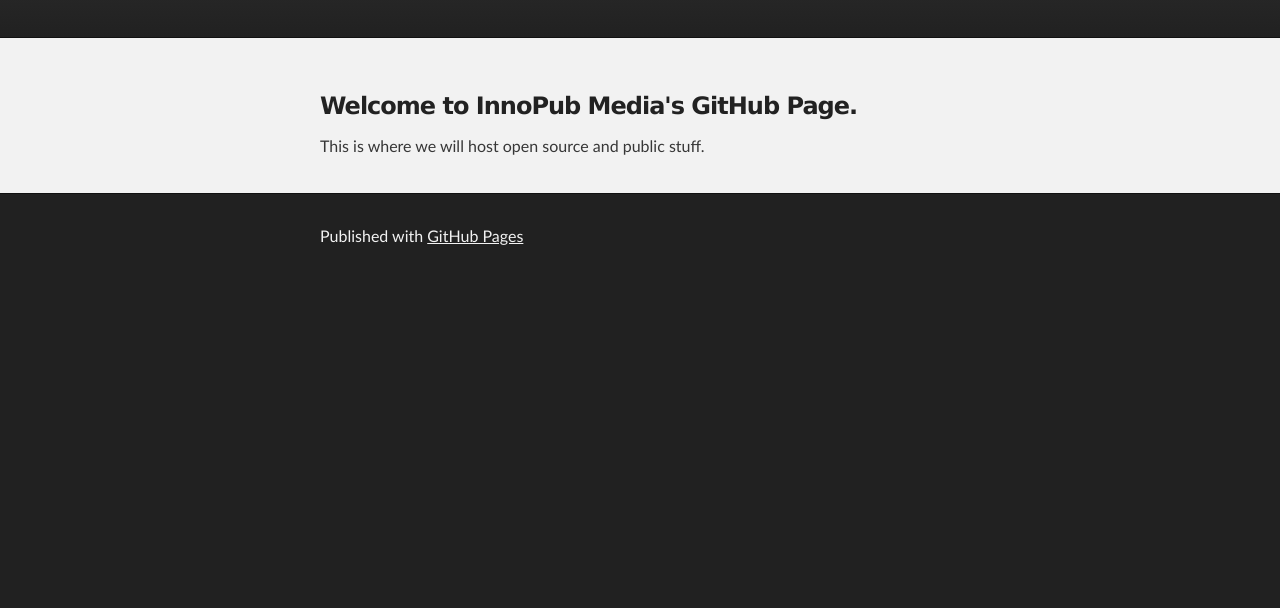
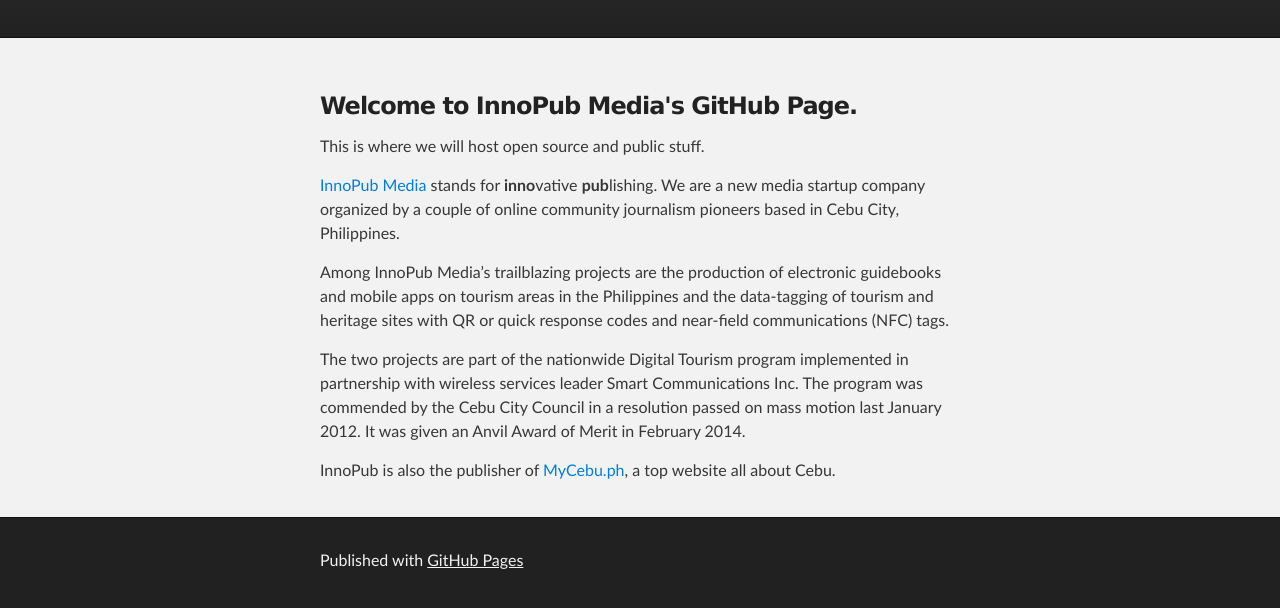
Before and after one commit to InnoPub/innopub.github.io, a plain HTML site: page index.html in a window 1280 px wide. Shown: the part 136-744 px from the top of the page. Drawn offline with Linux system fonts and the light colour scheme.

Commit message:
Replace master branch with page content via GitHub

```diff
--- a/index.html
+++ b/index.html
@@ -31,6 +31,14 @@
 <a id="welcome-to-innopub-medias-github-page" class="anchor" href="#welcome-to-innopub-medias-github-page" aria-hidden="true"><span class="octicon octicon-link"></span></a>Welcome to InnoPub Media's GitHub Page.</h3>
 
 <p>This is where we will host open source and public stuff.</p>
+
+<p><a href="http://innopub.com">InnoPub Media</a> stands for <strong>inno</strong>vative <strong>pub</strong>lishing. We are a new media startup company organized by a couple of online community journalism pioneers based in Cebu City, Philippines.</p>
+
+<p>Among InnoPub Media’s trailblazing projects are the production of electronic guidebooks and mobile apps on tourism areas in the Philippines and the data-tagging of tourism and heritage sites with QR or quick response codes and near-field communications (NFC) tags.</p>
+
+<p>The two projects are part of the nationwide Digital Tourism program implemented in partnership with wireless services leader Smart Communications Inc. The program was commended by the Cebu City Council in a resolution passed on mass motion last January 2012. It was given an Anvil Award of Merit in February 2014.</p>
+
+<p>InnoPub is also the publisher of <a href="http://mycebu.ph">MyCebu.ph</a>, a top website all about Cebu.</p>
       </section>
     </div>
 
--- a/params.json
+++ b/params.json
@@ -1 +1 @@
-{"name":"InnoPub Media","tagline":"","body":"### Welcome to InnoPub Media's GitHub Page.\r\nThis is where we will host open source and public stuff.","google":"","note":"Don't delete this file! It's used internally to help with page regeneration."}
+{"name":"InnoPub Media","tagline":"","body":"### Welcome to InnoPub Media's GitHub Page.\r\nThis is where we will host open source and public stuff.\r\n\r\n[InnoPub Media](http://innopub.com) stands for **inno**vative **pub**lishing. We are a new media startup company organized by a couple of online community journalism pioneers based in Cebu City, Philippines.\r\n\r\nAmong InnoPub Media’s trailblazing projects are the production of electronic guidebooks and mobile apps on tourism areas in the Philippines and the data-tagging of tourism and heritage sites with QR or quick response codes and near-field communications (NFC) tags.\r\n\r\nThe two projects are part of the nationwide Digital Tourism program implemented in partnership with wireless services leader Smart Communications Inc. The program was commended by the Cebu City Council in a resolution passed on mass motion last January 2012. It was given an Anvil Award of Merit in February 2014.\r\n\r\nInnoPub is also the publisher of [MyCebu.ph](http://mycebu.ph), a top website all about Cebu.","google":"","note":"Don't delete this file! It's used internally to help with page regeneration."}
```
